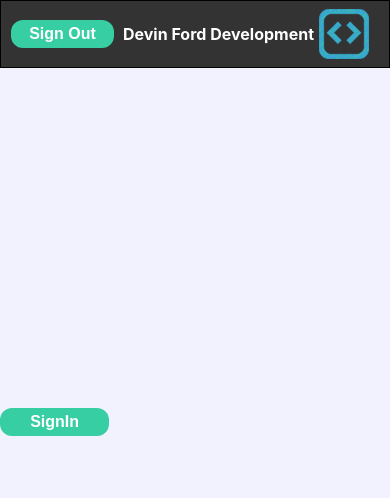
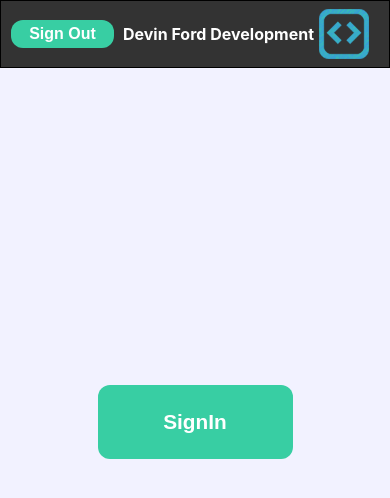
Before and after one commit to devindford/DevinFordDev_Chat, a React (Create React App) app: page / in a window 390 px wide. Shown: the top 498 px of the page. Built offline with nearby package versions, Linux system fonts and the light colour scheme; no server answers.

Commit message:
fixed signIn button;

```diff
--- a/src/App.css
+++ b/src/App.css
@@ -112,6 +112,14 @@ button {
   font-size: 1.1rem;
 }
 
+.signin-button {
+  width: 35%;
+  padding: 25px;
+  margin: 0 auto;
+  font-size: 1.5em;
+  position: relative;
+}
+
 button:disabled {
   opacity: 0.5;
   cursor: not-allowed;
@@ -197,4 +205,8 @@ img {
   form button {
     margin-top: 6px;
   }
+  .signin-button {
+    width: 50%;
+    font-size: 1.3em;
+  }
 }
--- a/src/components/MainLayout/index.js
+++ b/src/components/MainLayout/index.js
@@ -22,7 +22,12 @@ const MainLayout = () => {
         {auth.user ? (
           <MessageList />
         ) : (
-          <button onClick={(e) => auth.signInWithGoogle()}>SignIn</button>
+          <button
+            className='signin-button'
+            onClick={(e) => auth.signInWithGoogle()}
+          >
+            SignIn
+          </button>
         )}
       </section>
     </div>
```
Also changed, not shown: 1 other file (tests, documents, lock files or other folders).
